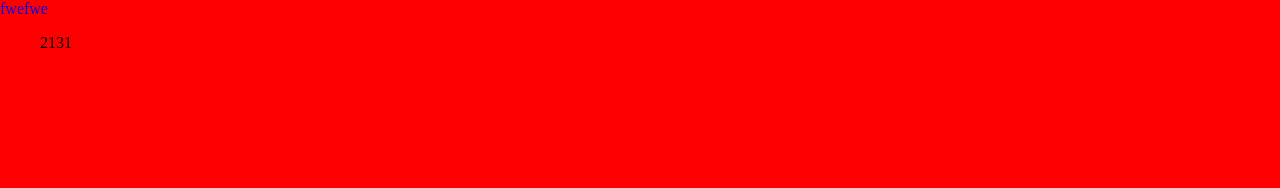
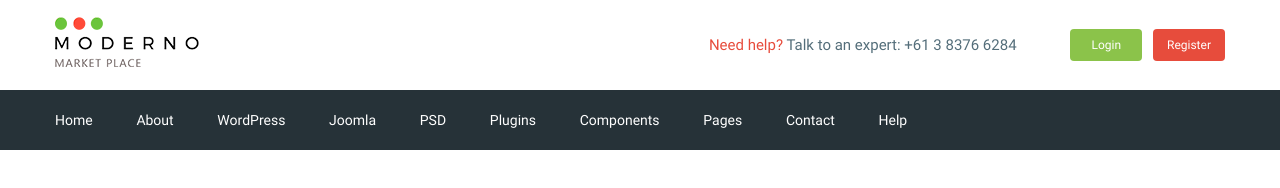
Before and after one commit to yondaime86/moderno, a website: page app/index.html in a window 1280 px wide. Drawn offline with nearby package versions, Linux system fonts and the light colour scheme; files that its build step writes are made by us from their sources.

Commit message:
added header

```diff
--- a/app/index.html
+++ b/app/index.html
@@ -1,20 +1,73 @@
 <!DOCTYPE html>
 <html lang="en">
+
 <head>
     <meta charset="UTF-8">
     <meta http-equiv="X-UA-Compatible" content="IE=edge">
     <meta name="viewport" content="width=device-width, initial-scale=1.0">
     <link rel="stylesheet" href="css/libs.min.css">
     <link rel="stylesheet" href="css/style.min.css">
+    <link rel="preconnect" href="https://fonts.gstatic.com">
+    <link href="https://fonts.googleapis.com/css2?family=Roboto:wght@500;700&display=swap" rel="stylesheet">
     <title>Document</title>
 </head>
+
 <body>
-    <a href="#">fwefwe</a>
-    <ul>
-        <li>2131</li>
-    </ul>
+
+    <header class="header">
+
+        <div class="header__top">
+            <div class="container">
+                <div class="header__top-inner">
+                    <div class="header__logo">
+                        <a href="#">
+                            <img src="images/logo.png" alt="">
+                        </a>
+                    </div>
+                    <div class="header__text">
+                        <a href="#">
+                            <span>Need help?</span>
+                        </a> Talk to an expert:
+
+                        <a class="header__phone" href="tel:61383766284">
+                            +61 3 8376 6284
+                        </a>
+                    </div>
+                    <div class="header__box">
+                        <a class="basket" href="#"></a>
+                        <a class="header__btn header__btn-login" href="#">Login</a>
+                        <a class="header__btn header__btn-register" href="#">Register</a>
+                    </div>
+                </div>
+            </div>
+        </div>
+
+        <div class="header__menu">
+            <div class="container">
+                <nav class="menu">
+                    <ul class="menu__list">
+                        <li><a href="#">Home</a></li>
+                        <li><a href="#">About</a></li>
+                        <li><a href="#">WordPress</a></li>
+                        <li><a href="#">Joomla</a></li>
+                        <li><a href="#">PSD</a></li>
+                        <li><a href="#">Plugins</a></li>
+                        <li><a href="#">Components</a></li>
+                        <li><a href="#">Pages</a></li>
+                        <li><a href="#">Contact</a></li>
+                        <li><a href="#">Help</a></li>
+                    </ul>
+                </nav>
+            </div>
+        </div>
+
+
+    </header>
+
+
     <script src="https://ajax.googleapis.com/ajax/libs/jquery/3.5.1/jquery.min.js"></script>
     <script src="js/libs.min.js"></script>
     <script src="js/main.min.js"></script>
 </body>
+
 </html>
--- /dev/null
+++ b/app/scss/_fonts.scss
@@ -0,0 +1,9 @@
+@font-face {
+    font-family: 'Roboto-Regular';
+    src:
+    url('../fonts/Roboto-Regular.woff2') format('woff2'),
+    url('../fonts/Roboto-Regular.woff') format('woff');
+
+    font-weight: 400;
+    font-display: swap;
+}
--- /dev/null
+++ b/app/scss/_global.scss
@@ -0,0 +1,32 @@
+html {
+    box-sizing: border-box;
+}
+*,
+*::after,
+*::before {
+    box-sizing: inherit;
+}
+a {
+    display: inline-block;
+    text-decoration: none;
+    color: $text;
+}
+ul,li {
+    margin: 0;
+    padding: 0;
+    list-style: none;
+}
+
+body {
+    font-family: 'Roboto-Regular', sans-serif;
+    font-size: 15px;
+    font-weight: 400;
+    line-height: 24px;
+    color: $text;
+}
+
+.container {
+    max-width: 1200px;
+    margin: 0 auto;
+    padding: 0 15px;
+}
--- /dev/null
+++ b/app/scss/_vars.scss
@@ -0,0 +1,4 @@
+$text: #546e7a;
+$red: #e74c3c;
+$green: #8bc34a;
+$bg: #263238;
--- a/app/scss/style.scss
+++ b/app/scss/style.scss
@@ -1,26 +1,56 @@
-html {
-    box-sizing: border-box;
-}
-*,
-*::after,
-*::before {
-    box-sizing: inherit;
-}
-body {
-    background-color: red;
+@import 'vars';
+@import 'global';
+@import 'fonts';
+
+
+.header__top-inner {
+    display: flex;
+    justify-content: space-between;
+    height: 90px;
+    align-items: center;
 }
 
-.box {
-    display: flex;
-    transition: all .3s;
+.header__text {
+    margin-left: auto;
+    margin-right: 50px;
+    span {
+        color: $red;
+    }
 }
 
-a {
-    text-decoration: none;
-    display: flex;
-    justify-content: space-between;
+.header__btn {
+    padding: 4px;
+    width: 72px;
+    border-radius: 4px;
+    text-align: center;
+    color: #fff;
+    font-size: 12px;
+    &-login {
+        background-color: $green;
+    }
+    &-register {
+        background-color: $red;
+        margin-left: 7px;
+    }
+}
+.header__menu {
+    background-color: $bg;
 }
 
-ul {
-    list-style: none;
+.menu {
+    display: flex;
+    align-items: center;
+    height: 60px;
+    &__list {
+        li {
+            display: inline-block;
+            & + li {
+                margin-left: 40px;
+            }
+        }
+        a {
+            color: #fff;
+            font-size: 14px;
+        }
+    }
 }
--- a/gulpfile.js
+++ b/gulpfile.js
@@ -8,8 +8,8 @@ let gulp = require('gulp'),
     cssmin = require('gulp-cssmin');
 
 gulp.task('sass', function(){
-    return gulp.src('app/scss/style.scss')
-    .pipe(sass())
+    return gulp.src('app/scss/**/*.scss')
+    .pipe(sass({outputStyle: 'expanded'}))
     .pipe(rename({suffix: ".min"}))
     .pipe(autoprefixer({
         overrideBrowserslist: ['last 8 versions']
@@ -60,7 +60,7 @@ gulp.task('browser-sync', function() {
 
 
 gulp.task('watch', function(){
-    gulp.watch('app/scss/style.scss', gulp.parallel('sass'))
+    gulp.watch('app/scss/**/*.scss', gulp.parallel('sass'))
     gulp.watch('app/*.html', gulp.parallel('html'))
     gulp.watch('app/js/*.js', gulp.parallel('js'))
 });
```
Also changed, not shown: app/fonts/Roboto-Regular.woff (added), app/fonts/Roboto-Regular.woff2 (added), app/images/logo.png (added).
